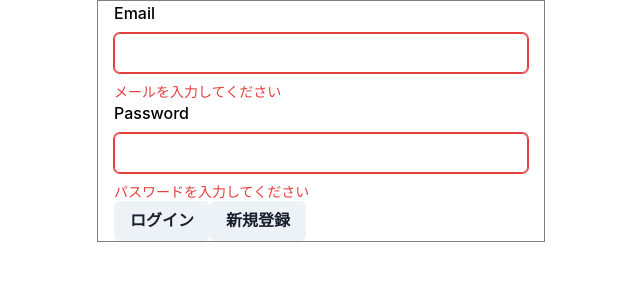
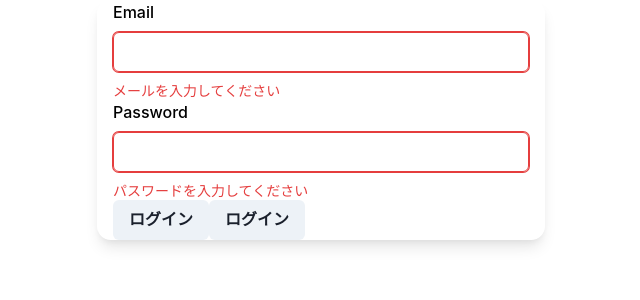
Before and after one commit to tamagoez/neem-web, a Next.js app: page /auth in a window 1280 px wide. Shown: the top 300 px of the page, without its empty margins (319-959 px from the left). Built offline with nearby package versions, Linux system fonts and the light colour scheme; what @supabase/auth-helpers-nextjs would draw is missing.

Commit message:
design update

```diff
--- a/app/auth/page.tsx
+++ b/app/auth/page.tsx
@@ -23,12 +23,17 @@ export default function Auth() {
 
   return (
     <>
+      <style jsx>{`
+        .auth_modal {
+          disply: fixed;
+          insert: 0;
+        }
+      `}</style>
       <Container
         maxW="md"
-        borderColor="gray"
-        borderWidth="1px"
-        dropShadow="sm"
+        boxShadow="lg"
         className="auth_modal"
+        borderRadius="14px"
       >
         {authmode === "signup" ? <></> : <LoginComponent />}
 
@@ -38,7 +43,7 @@ export default function Auth() {
             else setAuthmode("login");
           }}
         >
-          {authmode === "login" ? "ログイン" : "新規登録"}
+          {authmode === "login" ? "新規登録" : "ログイン"}
         </Button>
       </Container>
     </>
```
Also changed, not shown: app/baseapi/signup.ts (added, +11 -0 lines).
